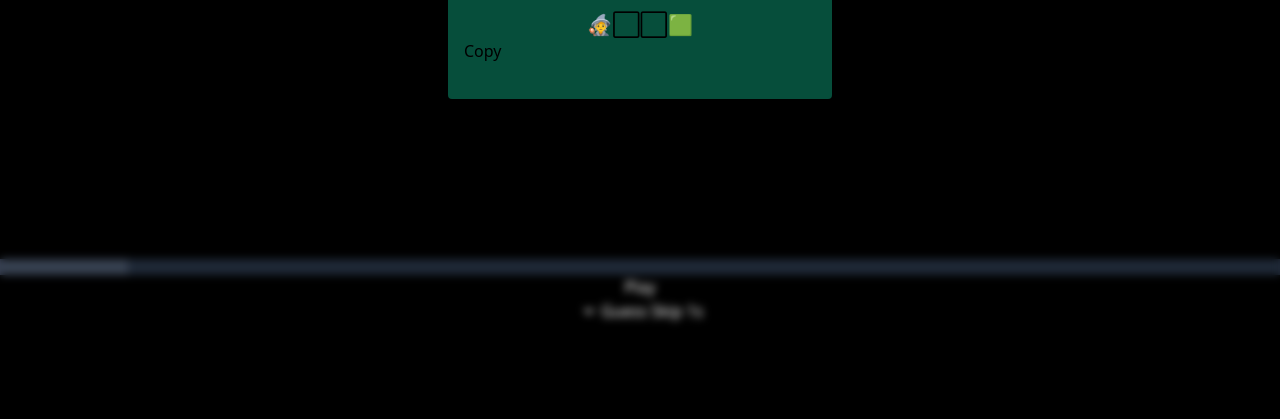
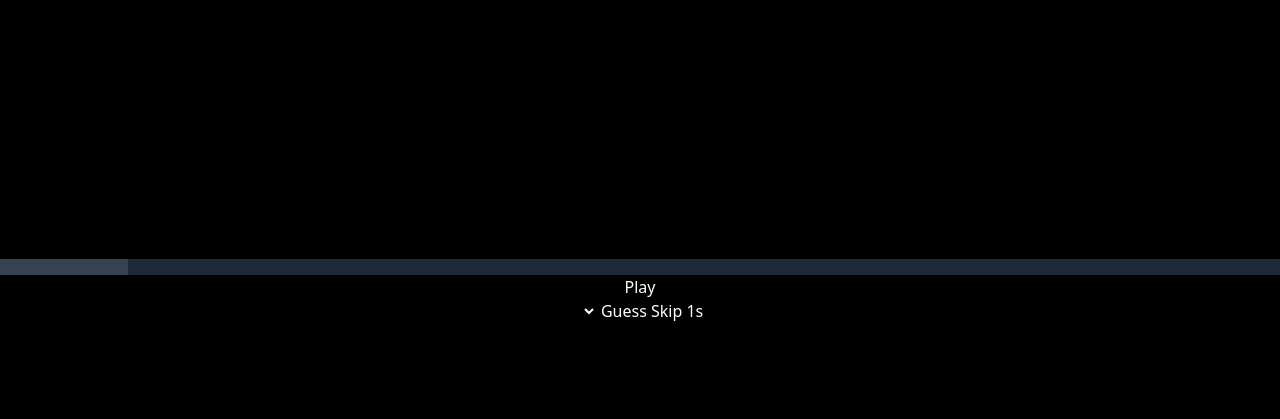
Before and after one commit to hjfitz/lurdle, a website with bundled scripts: page src/index.html in a window 1280 px wide. Shown: the part 381-800 px from the top of the page. Built offline with nearby package versions, Linux system fonts and the light colour scheme; files whose address does not match are found by name.

Commit message:
fix: hide dialog by default

```diff
--- a/src/index.html
+++ b/src/index.html
@@ -62,13 +62,13 @@
 		</section>
 
 
-		<dialog style="display: flex;" open id="output" class="absolute items-center justify-center top-0 left-0 min-w-full h-full z-20 bg-none m-0">
+		<dialog style="display: none;" id="output" class="absolute items-center justify-center top-0 left-0 min-w-full h-full z-20 bg-none m-0">
 			<div class="w-96 h-40 bg-green drop-shadow-md rounded border-slate-400 p-4">
 
 				<p class="text-yellow-400 ring text-center text-2xl">#Lurdle ⚔️
 				<p>
 				<p id="share-line" class=" text-center text-xl mt-6">🧙⬜⬜🟩
-					<p><a href="#">Copy</a>
+				<p><a href="#">Copy</a>
 
 			</div>
 		</dialog>
```
